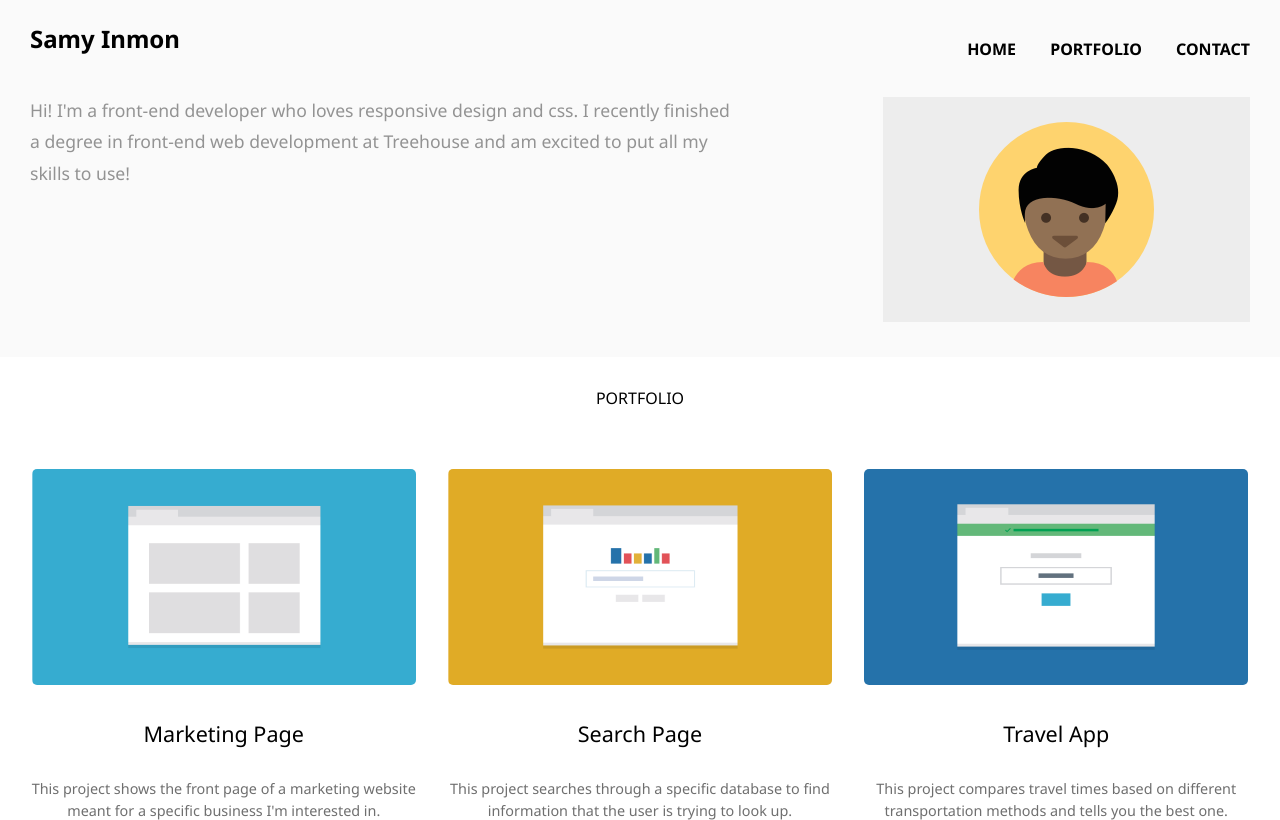
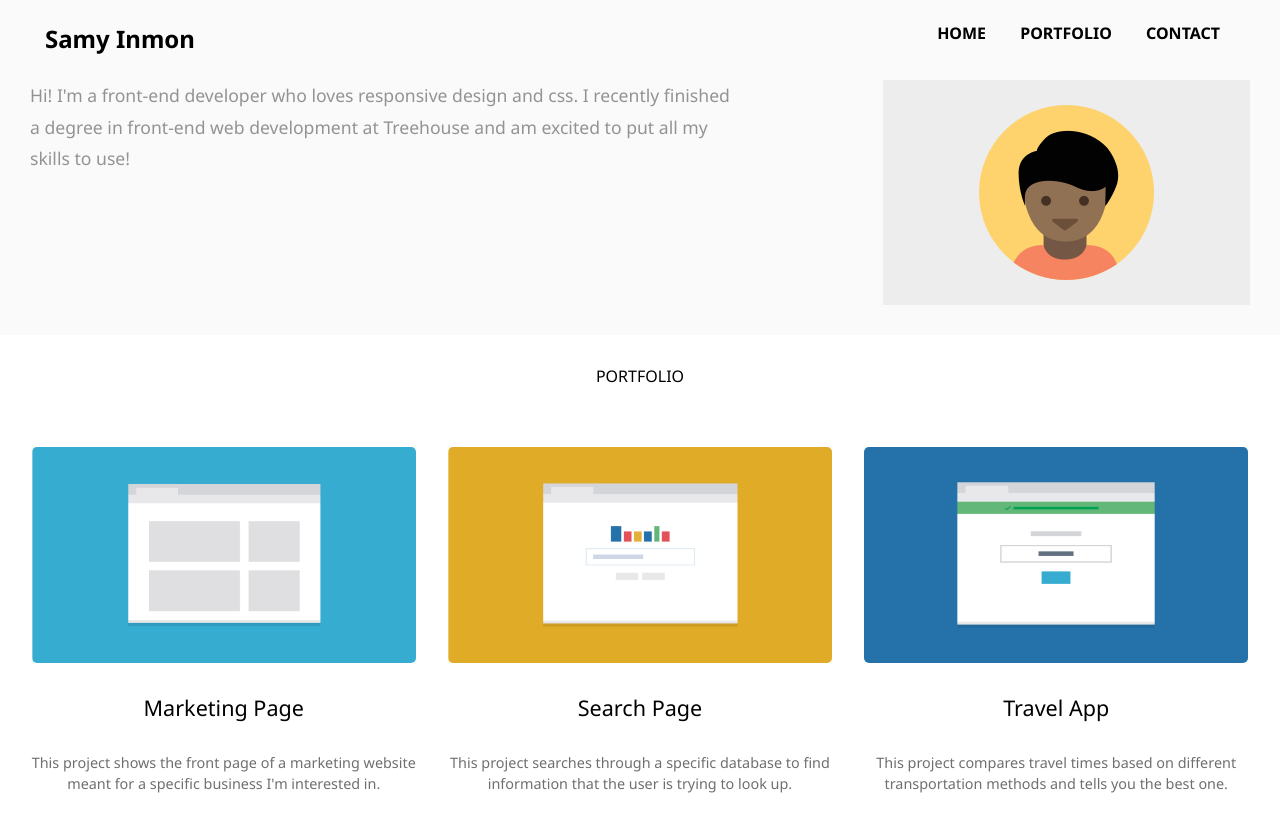
Before and after one commit to samyinmon/Project-2, a plain HTML site: page index.html in a window 1280 px wide. Shown: the top 820 px of the page. Drawn offline with Linux system fonts and the light colour scheme.

Commit message:
Updated with suggestions
Fixed some issues with my coding

```diff
--- a/css/style.css
+++ b/css/style.css
@@ -5,7 +5,6 @@
 }
 
 body {
-
   font-family: 'Noto Sans', sans-serif;
   background: #fafafa;
 }
@@ -28,7 +27,7 @@ a {
 }
 
 .name,
-.main-nav li {
+.main-nav a {
   text-align: center;
   margin-top: 7px;
   margin-bottom: 7px;
@@ -36,13 +35,13 @@ a {
   padding: 15px 15px
 }
 
-.main-nav li {
+.main-nav a {
   display: block;
   background: #fff;
   font-size: 1.2em;
 }
 
-ul.main-nav {
+.main-nav {
   padding-left: 15px;
   padding-right: 15px;
 }
@@ -194,8 +193,7 @@ footer p {
   margin-top: 20px;
 }
 
-	.main-nav,
-	.main-nav li {
+	.main-nav a {
 		display: inline-block;
     background-color: inherit;
     font-size: 1em;
@@ -228,6 +226,7 @@ footer p {
 		margin-right: -5px;
     margin-left: -5px;
     font-size: .9em;
+    vertical-align: top;
 	}
 
 .skills ul {
@@ -270,30 +269,42 @@ footer p {
 
 @media (min-width: 1024px) {
 
+.main-header {
+  overflow: auto;
+}
 
 	.name {
     display: inline-block;
     font-size: 1.5rem;
-    float: left;
+    float:
     margin-left: 15px;
+  position: absolute;
+  left: 30px;
 }
 
-  .main-nav {
-    float: right;
+.main-nav {
+  position: absolute;
+  right: 30px;
 }
 
-  .bio,
-  .profile-img {
+  .bio {
     padding-right: 30px;
     padding-left: 30px;
     max-width: 60%;
-    padding-bottom: 120px;
+  float: left;
+    margin-top: 80px;
 
 }
 
+  .bio p {
+    margin-top: 0;
+}
+
+
   .profile-img {
-    position: absolute;
-    right: 0;
+    float: right;
+    margin-right: 30px;
+  margin-top: 80px;
 }
 
   .profile-img {
@@ -308,6 +319,7 @@ footer p {
 		width: 33.3%;
 		margin-right: -5px;
     margin-left: -5px;
+    vertical-align: top;
 
 	}
 
--- a/index.html
+++ b/index.html
@@ -1,4 +1,3 @@
-<!DOCTYPE html>
 <html>
 <head>
   <title>Samy's Portfolio</title>
@@ -17,31 +16,31 @@
       <div class="container">
         <h1 class="name" id="top">Samy Inmon</h1>
 
-          <ul class="main-nav">
-            <li><a href="#top">Home</a></li>
-            <li><a href="#Portfolio">Portfolio</a></li>
-            <li><a href="#Contact">Contact</a></li>
+        <nav class="main-nav">
+          <a href="#top">Home</a>
+          <a href="#Portfolio">Portfolio</a>
+          <a href="#Contact">Contact</a>
+        </nav>
 
-          </ul>
+      </div> <!--/.container-->
 
-
-
-
-</div> <!--/.container-->
-        </header>
 
   <div class="bio">
     <p>
     Hi! I'm a front-end developer who loves responsive design and css. I recently finished a degree in front-end web development at Treehouse and am excited to put all my skills to use!
     </p>
-        </div><!--/.bio-->
+   </div><!--/.bio-->
      <img class="profile-img" src="Images/profile-pic.png" alt="Picture that looks nothing like Samy">
 
+        </header>
+
   <div class="content">
-    <h1 class="Portfolio">
+    <h1 id="Portfolio" class="Portfolio">
       PORTFOLIO
     </h1>
     <div class="col">
+
+
     <img class="icons" src="Images/portfolio-1.png" alt="picture of a website layout">
 
      <h2>
@@ -139,7 +138,7 @@
     <p class="botnav"><a href="#skills">Skills</a></p>
     <p class="botnav"><a href="#Contact">Contact</a></p>
     <p class="botnav"><a href="#top">Home</a></p>
-    <p class="botnav"><a href="#portfolio">Portfolio</a></p>
+    <p class="botnav"><a href="#Portfolio">Portfolio</a></p>
 
 
      </div> <!--/.wrap-->
```
